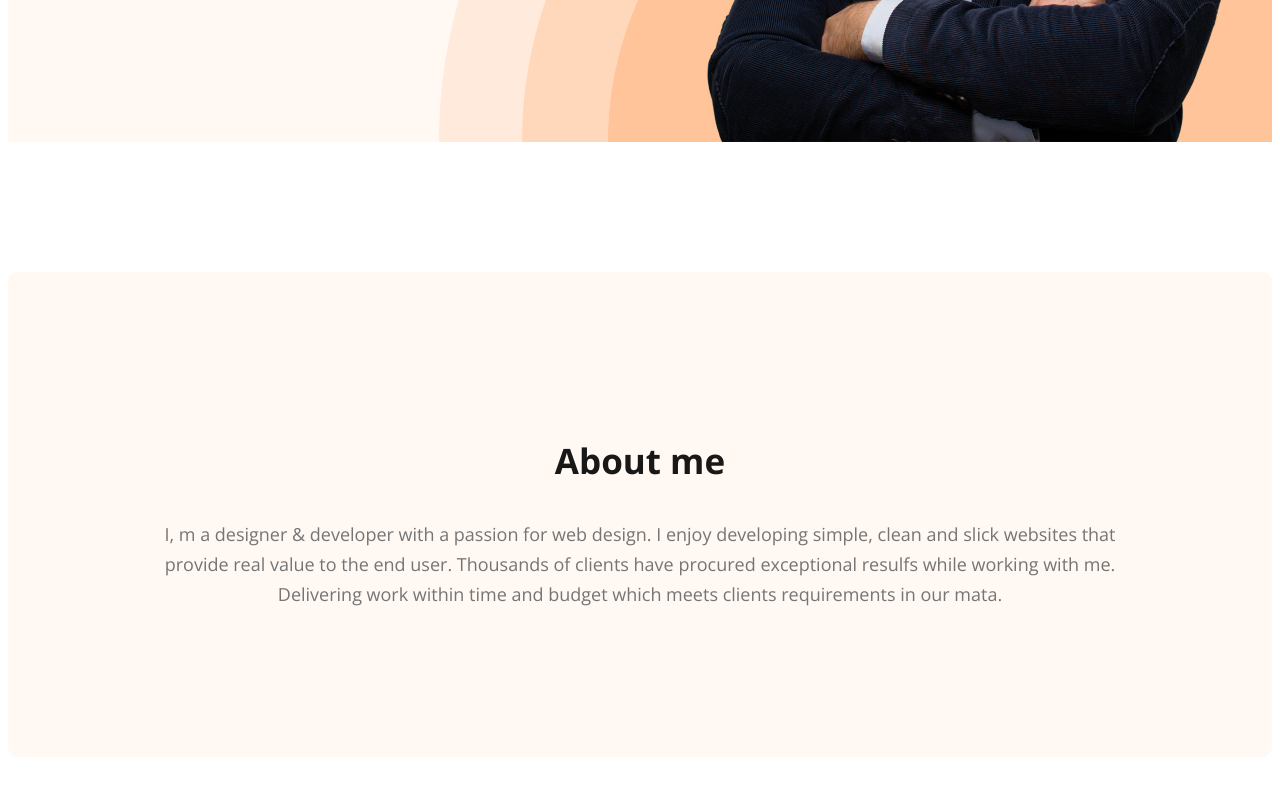
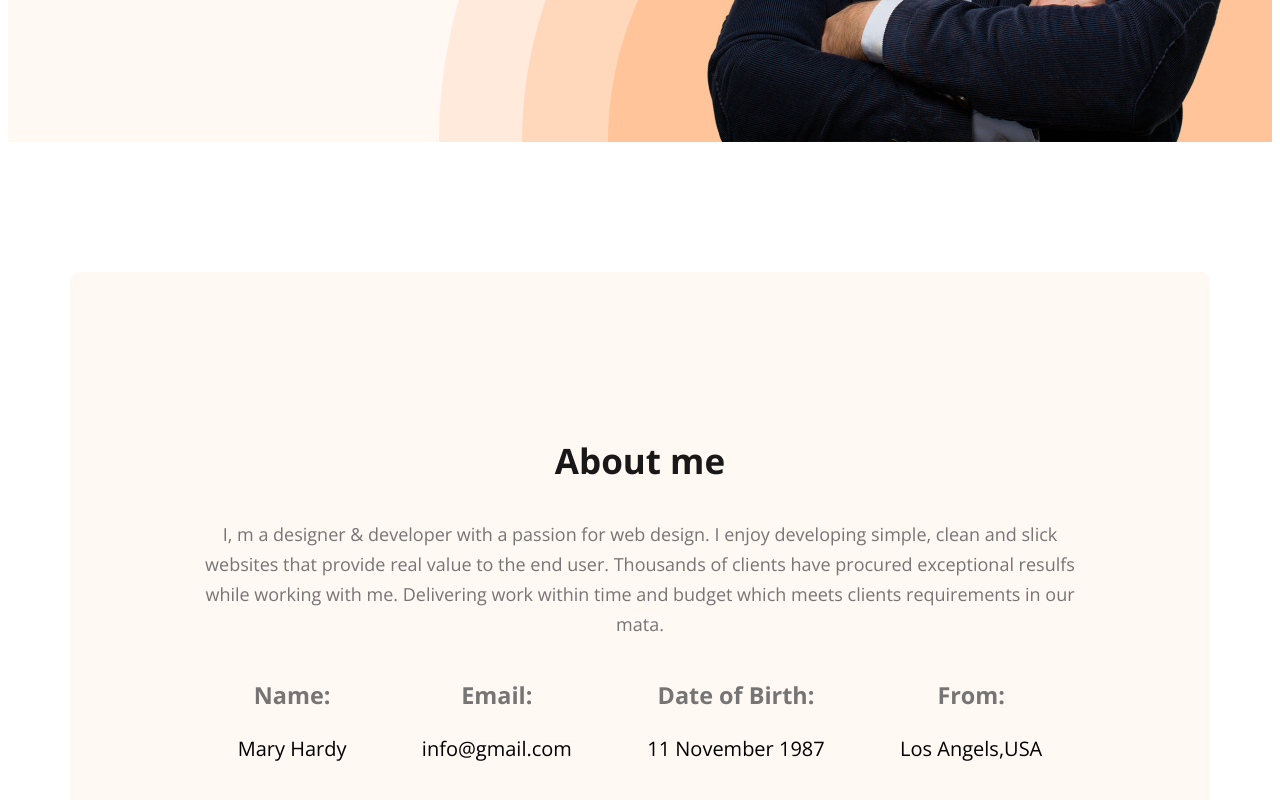
Before and after one commit to Naim-Rihan/developer-portfolio, a plain HTML site: page index.html in a window 1280 px wide. Shown: the part 723-1523 px from the top of the page. Drawn offline with nearby package versions, Linux system fonts and the light colour scheme.

Commit message:
added about me information

```diff
--- a/index.html
+++ b/index.html
@@ -34,6 +34,24 @@
         <section class="about">
             <h3 class="section-title">About me</h3>
             <p class="section-description">I, m a designer & developer with a passion for web design. I enjoy developing simple, clean and slick websites that provide real value to the end user. Thousands of clients have procured exceptional resulfs while working with me. Delivering work within time and budget which meets clients requirements in our mata.</p>
+            <div class="about-info-container">
+                <div class="about-info">
+                    <h3 class="info-title">Name:</h3>
+                    <p class="info-descrption">Mary Hardy</p>
+                </div>
+                <div class="about-info">
+                    <h3 class="info-title">Email:</h3>
+                    <p class="info-descrption">info@gmail.com</p>
+                </div>
+                <div class="about-info">
+                    <h3 class="info-title">Date of Birth:</h3>
+                    <p class="info-descrption">11 November 1987</p>
+                </div>
+                <div class="about-info">
+                    <h3 class="info-title">From:</h3>
+                    <p class="info-descrption">Los Angels,USA</p>
+                </div>
+            </div>
         </section>
     </main>
     <footer>
--- a/styles/portfolio.css
+++ b/styles/portfolio.css
@@ -73,7 +73,10 @@ nav a{
     max-width: 500px;
 }
 /* main section styles */
-
+main{
+    max-width: 1140px;
+    margin: 0px auto;
+}
 /* about section styles */
 .about{
     padding: 130px;
@@ -95,3 +98,20 @@ nav a{
     font-weight: 400;
     line-height: 30px;
 }
+.about-info-container{
+    display: flex;
+    justify-content: space-around;
+    text-align: center;
+    font-size: 20px;
+    font-weight: 400;
+    line-height: 30px;
+}
+.about-info{
+    text-align: center;
+}
+.info-title{
+    color: #757575;
+}
+.info-description{
+    color: #474747;
+}
```
